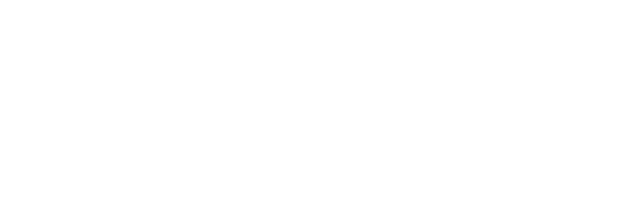
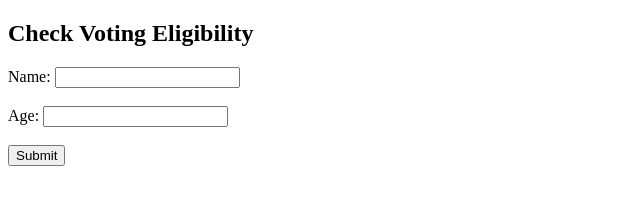
Before and after one commit to acciojob/promises-and-chains-sudhipkumar, a website: page main.html in a window 1280 px wide. Shown: the whole page, without its empty margins (0-640 px from the left). Drawn offline with Linux system fonts and the light colour scheme.

Commit message:
created a submission

```diff
--- a/main.html
+++ b/main.html
@@ -7,6 +7,17 @@
 
   <body>
     <!-- write the body here -->
+	  <h2>Check Voting Eligibility</h2>
+
+  <form id="voteForm">
+    <label for="name">Name:</label>
+    <input type="text" id="name" /><br><br>
+
+    <label for="age">Age:</label>
+    <input type="number" id="age" /><br><br>
+
+    <button id="btn" type="submit">Submit</button>
+  </form>
 
     <script type="text/javascript" src="./script.js"></script>
   </body>
```
